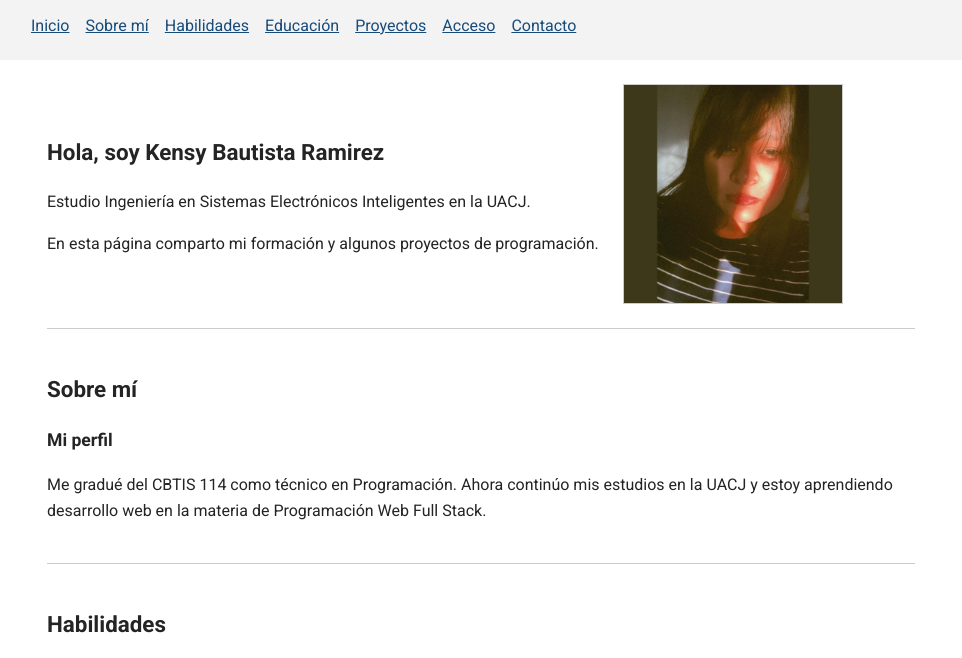
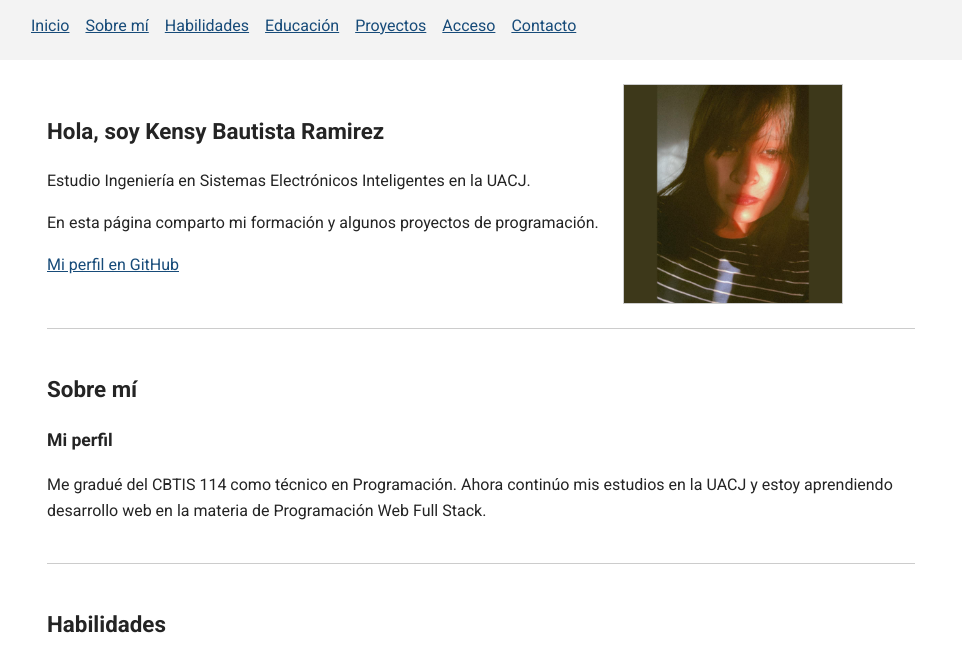
Before and after one commit to kwnss/Proyecto, a website: page public/index.html in a window 1280 px wide. Shown: the part 99-757 px from the top of the page, without its empty margins (159-1121 px from the left). Drawn offline with Linux system fonts and the light colour scheme; no server answers.

Commit message:
Update index.html

```diff
--- a/public/index.html
+++ b/public/index.html
@@ -40,6 +40,7 @@
                 <h2>Hola, soy Kensy Bautista Ramirez</h2>
                 <p>Estudio Ingeniería en Sistemas Electrónicos Inteligentes en la UACJ.</p>
                 <p>En esta página comparto mi formación y algunos proyectos de programación.</p>
+                <p><a href="https://github.com/kwnss" target="_blank" rel="noopener noreferrer">Mi perfil en GitHub</a></p>
             </div>
             <img src="img/perfil.jpg" alt="Fotografía de Kensy Bautista Ramirez" width="220" height="220" decoding="async">
         </section>
```
